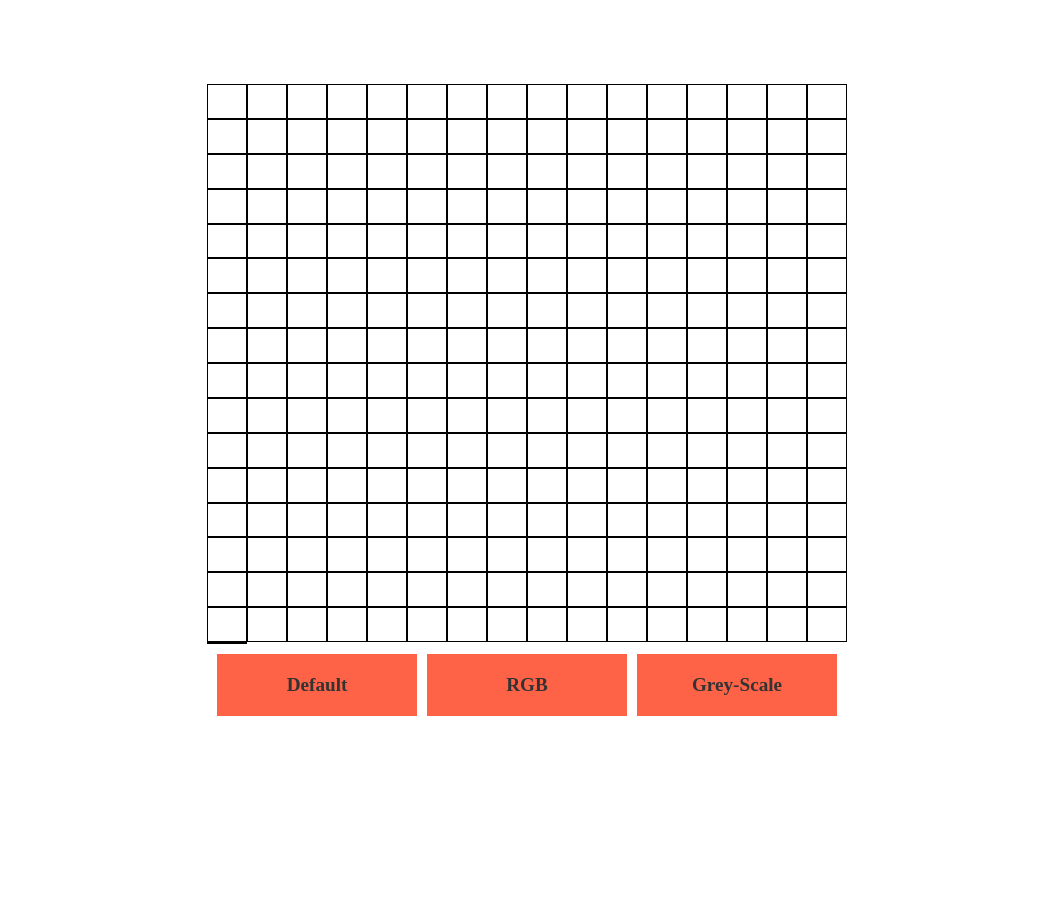
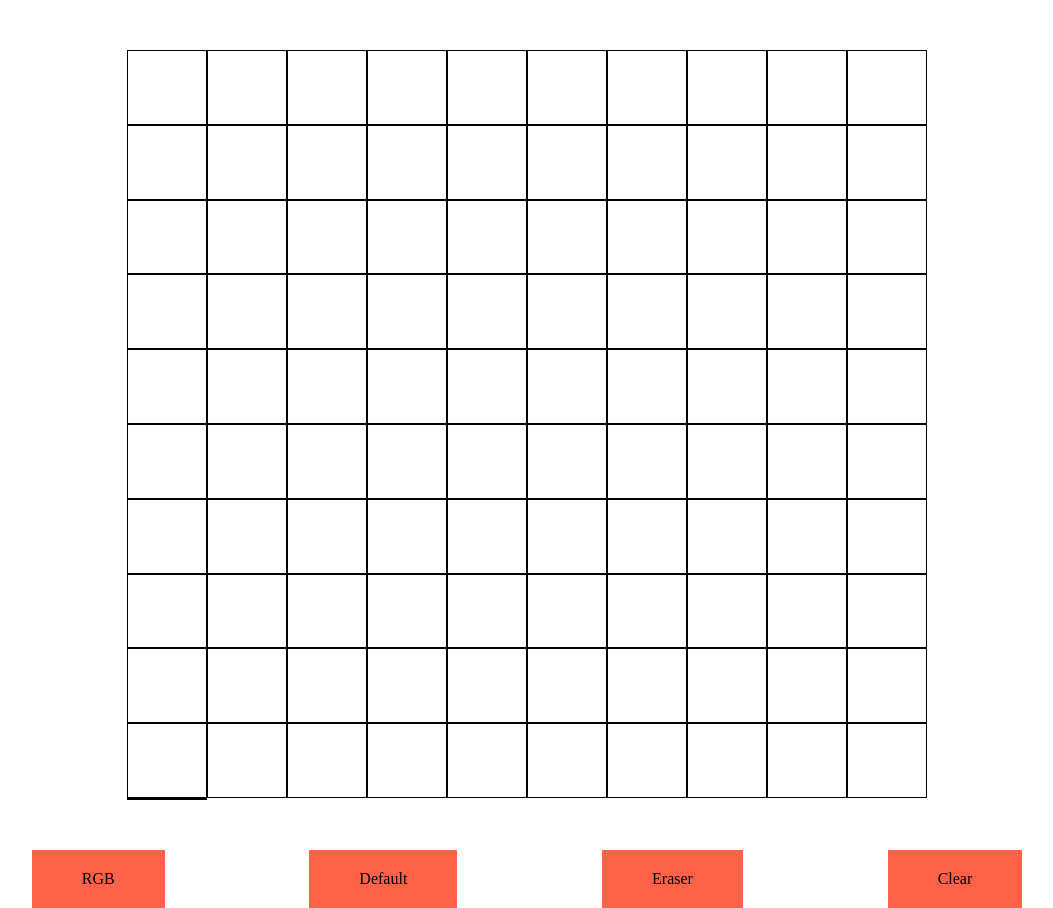
Before and after one commit to ColdLombax/Odin-Etch-A-Sketch, a plain HTML site: page index.html in a window 1280 px wide. Shown: the whole page, without its empty margins (113-1166 px from the left). Before the commit the page ends 800 px from the top, so only its background shows below. Drawn offline with Linux system fonts and the light colour scheme.

Commit message:
Temporarily finished with project, might come back later

```diff
--- a/app.js
+++ b/app.js
@@ -1,19 +1,58 @@
 const gridContainer = document.querySelector('#grid-container');
 
+let toggleOption = 'mouseover';
+let colorOption = 'default'
+let color = 'black';
+
+// userGridSize = prompt("Pick a size between 0 - 64")
+// createGrid(userGridSize);
+
+createGrid(10);
+
 function createGrid(gridSize) {
-    gridArea = gridSize * gridSize;
+    gridSize > 64 ? gridSize = 64 : gridSize = gridSize;
+    const gridArea = gridSize * gridSize;
     gridContainer.style.gridTemplateColumns = `repeat(${gridSize}, 1fr)`
     gridContainer.style.gridTemplateRows = `repeat(${gridSize}, 1fr)`
-    for(i = 0; i <= gridArea; i++) {
-        let gridItem = document.createElement('div');
+    for (i=0; i <= gridArea; i++) {
+        const gridItem = document.createElement('div');
         gridItem.classList.add('grid-item');
-        gridItem.addEventListener('mouseover', onHoverEffect());
+        gridItem.addEventListener(toggleOption, colorPainter);
         gridContainer.appendChild(gridItem);
     }
 }
 
-createGrid(16);
+function colorSelector(color) {
+    colorOption = color;
+}
 
-function onHoverEffect() {
+function colorPainter(item) {
+    switch (colorOption)
+    {
+        case 'rgb':
+            const r = Math.floor(Math.random() * 256);
+            const g = Math.floor(Math.random() * 256);
+            const b = Math.floor(Math.random() * 256);
+            item.target.style.backgroundColor = `rgb(${r}, ${g}, ${b})`
+            break;
+        case 'default':
+            item.target.style.backgroundColor = 'rgb(0, 0, 0)';
+            break;
+        case 'eraser':
+            item.target.style.backgroundColor = 'rgb(255, 255, 255)';
+            break;
+    }
 
 }
+
+function clearGrid() {
+    gridItems = document.querySelectorAll('.grid-item');
+    for(i=0; i<gridItems.length; i++) {
+        gridItems[i].style.backgroundColor = '#fff'
+    }
+}
+
+// when clicking the hover button the inner text changes to click
+// the toggleOption is set to click
+// when changing colors and events you must foreach indivdual option
+//  change the event and color options somehow?
--- a/index.html
+++ b/index.html
@@ -11,11 +11,13 @@
 <body>
     <div id="container-wrapper">
         <div id="grid-container" class="grid"></div>
-        <div id="button-container">
-            <p id="default" class="btn">Default</p>
-            <p id="rgb" class="btn">RGB</p>
-            <p id="grey-scale" class="btn">Grey-Scale</p>
+        <div id="btn-container">
+            <p class="rgb-btn btn" onclick="colorSelector('rgb')">RGB</p>
+            <p class="default-btn btn" onclick="colorSelector('default')">Default</p>
+            <p class="eraser-btn btn" onclick="colorSelector('eraser')">Eraser</p>
+            <p class="clear-btn btn" onclick="clearGrid()">Clear</p>
         </div>
+
     </div>
     <script src="./app.js"></script>
 </body>
--- a/styles.css
+++ b/styles.css
@@ -1,18 +1,10 @@
 * {
+    margin: 0;
     padding: 0;
-    margin: 0;
     box-sizing: border-box;
 }
 
-body {
-
-}
-
-/* grid containers & contents */
-
 #container-wrapper {
-    width: 100%;
-    height: 100vh;
     display: flex;
     flex-direction: column;
     justify-content: center;
@@ -21,37 +13,34 @@ body {
 
 .grid {
     display: grid;
-    background-color: #fff;
-    width: 50%;
-    max-width: 700px;
-    height: 70%;
+    width: 800px;
+    height: 800px;
+    padding-top: 50px;
+
+    /* Remove this when you're ready to deal with the flex control */
+    margin: auto;
 }
 
 .grid-item {
-    border: 1px solid black;
-}
-
-/* button containers & contents */
-
-#button-container {
-    width: 50%;
-    max-width: 700px;
-
-    display: flex;
-    justify-content: space-evenly;
-    flex-wrap: wrap;
+    border: 1px solid rgb(0, 0, 0);
 }
 
 .btn {
     padding: 20px 50px;
     background-color: tomato;
-    width: 200px;
-
-    font-size: 1.2em;
-    color: #333;
-    font-weight: 700;
-    text-align: center;
+    display: inline-block;
 
     cursor: pointer;
-    margin-top: 10px;
 }
+
+#btn-container {
+    display: flex;
+    justify-content: space-evenly;
+    flex-wrap: wrap;
+    width: 100%;
+    padding-top: 50px;
+}
+
+.btn:hover {
+    background-color: lightgreen;
+}
```
